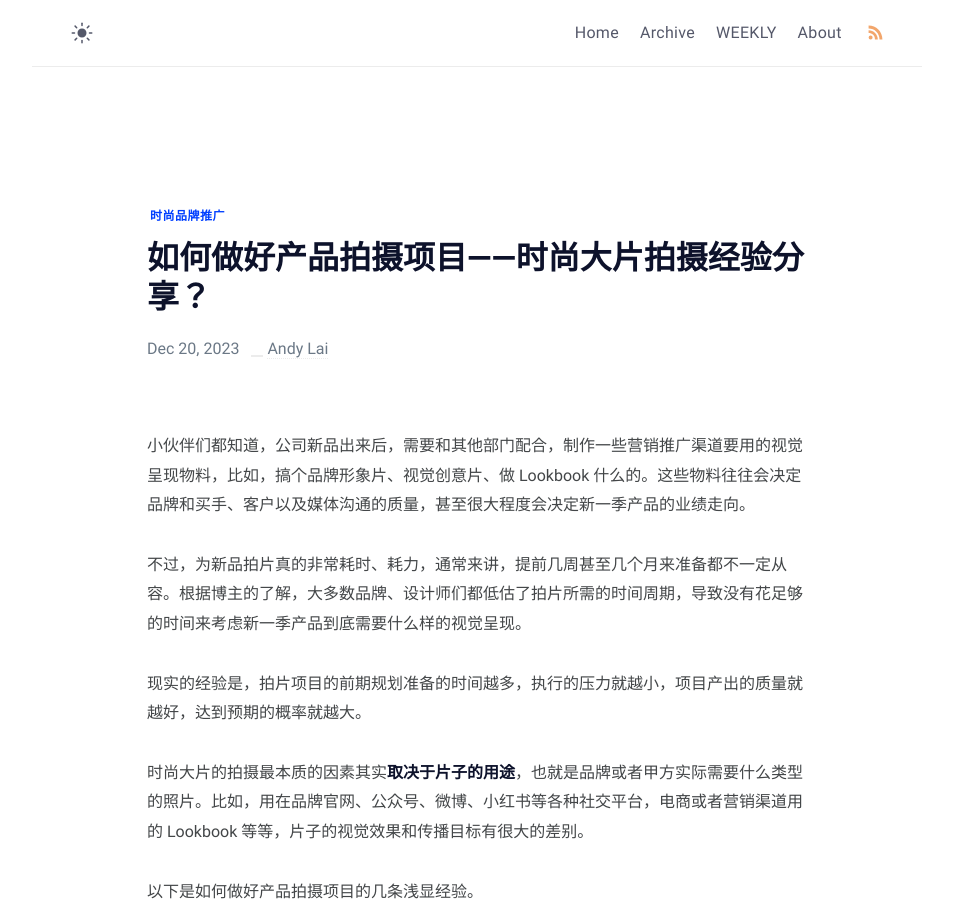
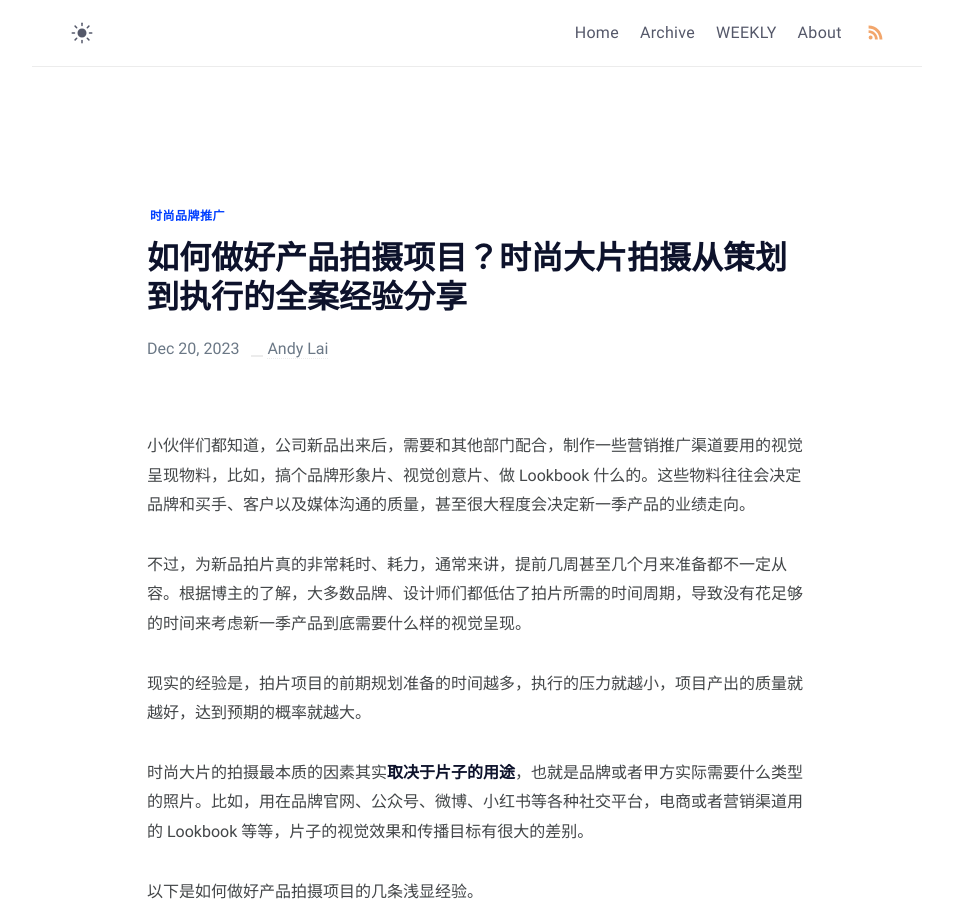
Before and after one commit to andy660/andy660.github.io, a Jekyll site: the page built from _posts/2023-12-20-如何做好产品拍摄项目？时尚大片拍摄从策划到执行的全案经验分享.md, in a window 1280 px wide and 900 px high. Shown: the whole window, without its empty margins (163-1116 px from the left). Built offline with Jekyll 4.4.1, drawn with Linux system fonts in a browser that asks for light colours.

Commit message:
post update

```diff
--- a/_posts/2023-12-20-如何做好产品拍摄项目——时尚大片拍摄从策划到执行的全案经验分享.md
+++ b/_posts/2023-12-20-如何做好产品拍摄项目？时尚大片拍摄从策划到执行的全案经验分享.md
@@ -1,6 +1,6 @@
 ---
 layout: post
-title: 如何做好产品拍摄项目——时尚大片拍摄经验分享？
+title: 如何做好产品拍摄项目？时尚大片拍摄从策划到执行的全案经验分享
 date: 2023-12-20
 tags: 时尚品牌推广
 comment: true
```
